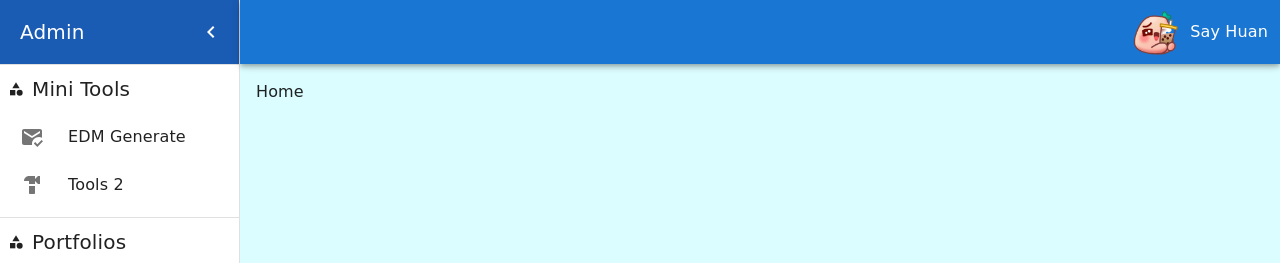
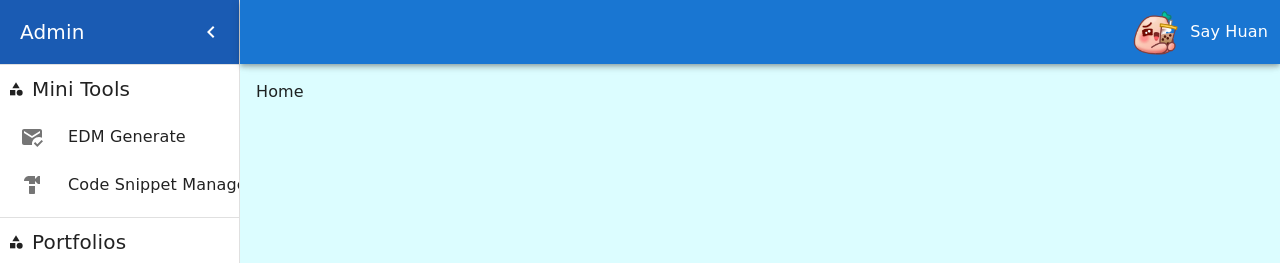
Before and after one commit to TanSayHuan1999/my-app-react-client, a React (Create React App) app: page / in a window 1280 px wide. Shown: the top 263 px of the page. Built offline with nearby package versions, Linux system fonts and the light colour scheme.

Commit message:
commit 18/02/23 1:30pm

```diff
--- a/src/components/layouts/SideBar.jsx
+++ b/src/components/layouts/SideBar.jsx
@@ -131,7 +131,7 @@ const SideBar = ({ open, handleDrawerClose }) => {
               >
                 <HardwareIcon />
               </ListItemIcon>
-              <ListItemText primary={"Tools 2"} sx={{ opacity: open ? 1 : 0 }} />
+              <ListItemText primary={"Code Snippet Manager"} sx={{ opacity: open ? 1 : 0 }} />
             </ListItemButton>
           </Link>
         </ListItem>
```
